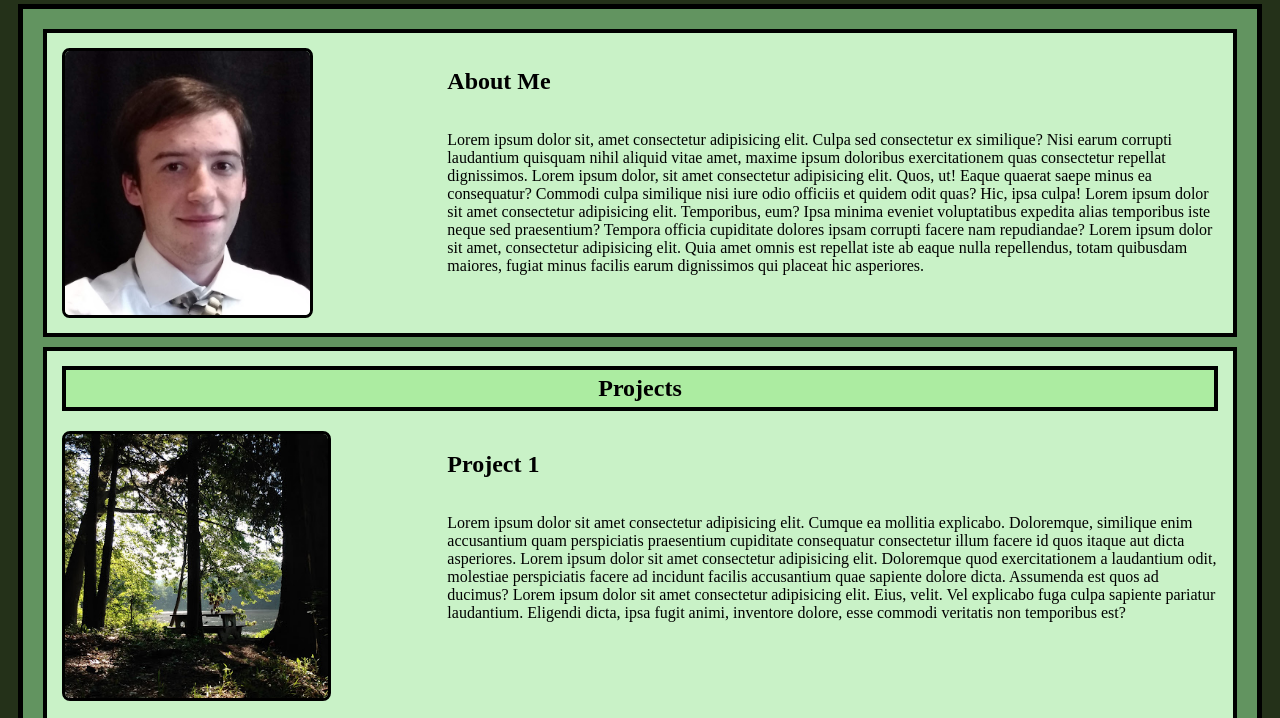
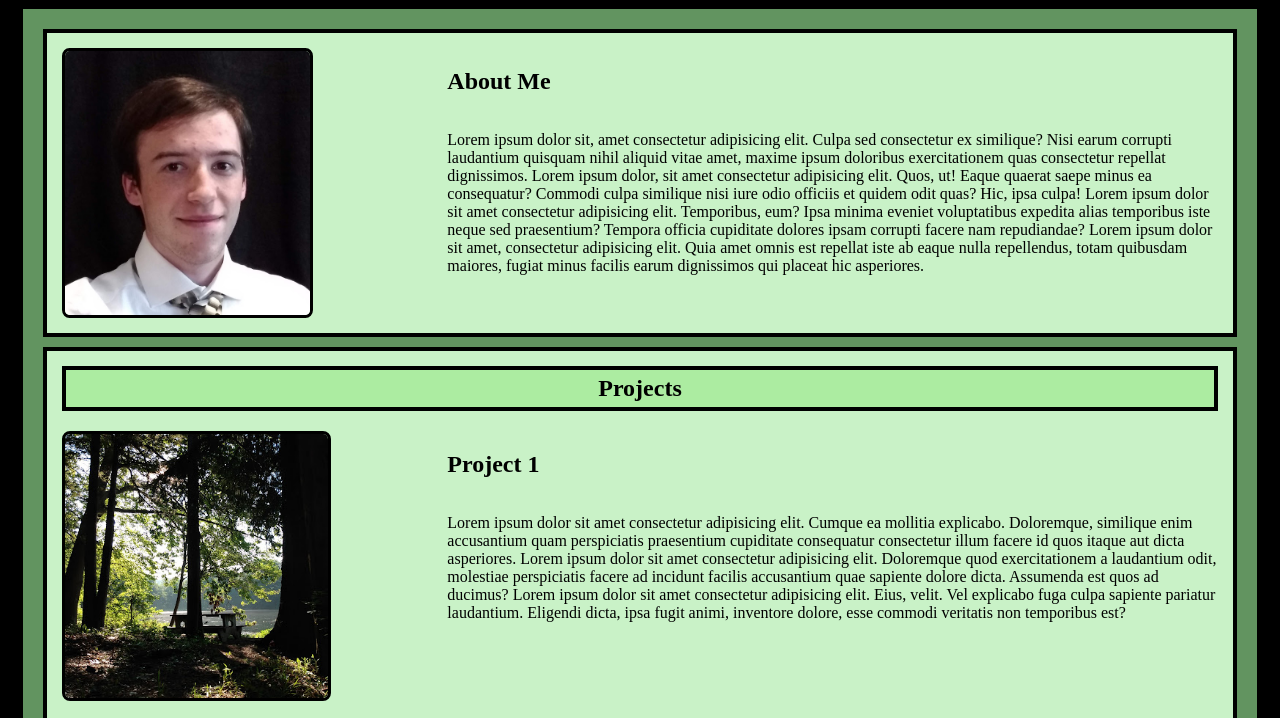
Before and after one commit to dstra3/CSCI-6636-Final, a plain HTML site: page public/index.html in a window 1280 px wide. Shown: the part 147-865 px from the top of the page. Drawn offline with Linux system fonts and the light colour scheme.

Commit message:
Update index.html
changed background to black

```diff
--- a/public/index.html
+++ b/public/index.html
@@ -160,7 +160,7 @@
 
 <style>
     :root{
-    --body-background: #243119;
+    --body-background: black/*#243119*/;
 
     --section-background: #629460;
     --section-padding: 10px;
```
